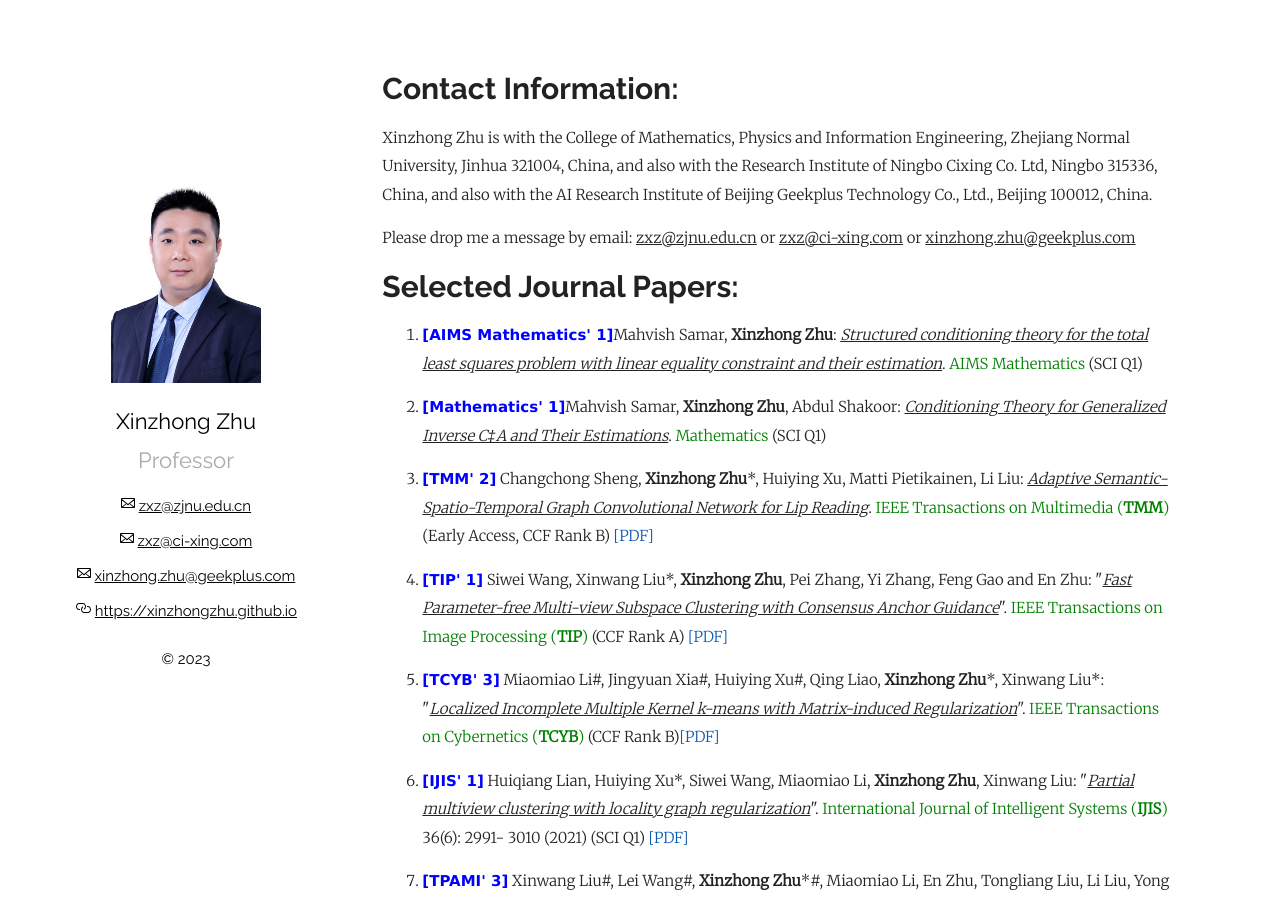
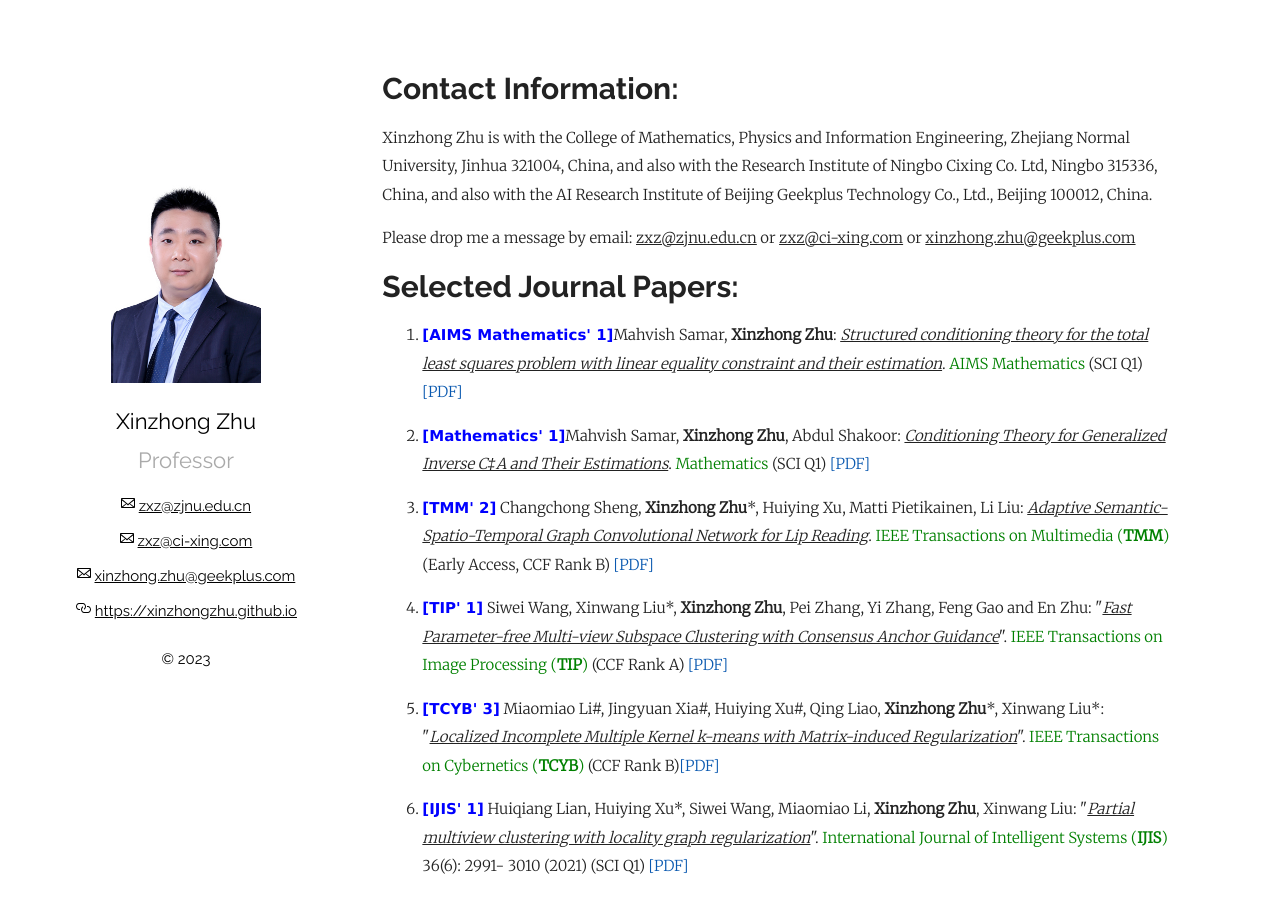
Before and after one commit to xinzhongzhu/xinzhongzhu.github.io, a Jekyll site: the page built from index.md, in a window 1280 px wide and 900 px high. Built offline with Jekyll 4.4.1, drawn with Linux system fonts in a browser that asks for light colours; our own code applies the rules of GitHub Pages for plain Markdown files.

Commit message:
Update index.md

```diff
--- a/index.md
+++ b/index.md
@@ -17,9 +17,9 @@ Please drop me a message by email: <u>zxz@zjnu.edu.cn</u> or <u>zxz@ci-xing.com<
 
 
 
-   <p style="margin-top: 8px;"><li><font face="verdana" color="blue"><b>[AIMS Mathematics' 1]</b></font>Mahvish Samar, <b>Xinzhong Zhu</b>: <i><u>Structured conditioning theory for the total least squares problem with linear equality constraint and their estimation</u></i>. <font color="green">AIMS Mathematics</font> (SCI Q1)</li></p>
+   <p style="margin-top: 8px;"><li><font face="verdana" color="blue"><b>[AIMS Mathematics' 1]</b></font>Mahvish Samar, <b>Xinzhong Zhu</b>: <i><u>Structured conditioning theory for the total least squares problem with linear equality constraint and their estimation</u></i>. <font color="green">AIMS Mathematics</font> (SCI Q1) <a href = "  https://xinzhongzhu.github.io/document/AIMS%20Mathematics.pdf">[PDF]</a></li></p>
 
- <p style="margin-top: 8px;"><li><font face="verdana" color="blue"><b>[Mathematics' 1]</b></font>Mahvish Samar, <b>Xinzhong Zhu</b>, Abdul Shakoor: <i><u>Conditioning Theory for Generalized Inverse C‡A and Their Estimations</u></i>. <font color="green">Mathematics</font> (SCI Q1)</li></p>
+ <p style="margin-top: 8px;"><li><font face="verdana" color="blue"><b>[Mathematics' 1]</b></font>Mahvish Samar, <b>Xinzhong Zhu</b>, Abdul Shakoor: <i><u>Conditioning Theory for Generalized Inverse C‡A and Their Estimations</u></i>. <font color="green">Mathematics</font> (SCI Q1) <a href = "  https://xinzhongzhu.github.io/document/Mathematics.pdf">[PDF]</a></li></p>
 
 <p style="margin-top: 8px;"><li><font face="verdana" color="blue"><b>[TMM' 2]</b></font> Changchong Sheng, <b>Xinzhong Zhu</b>*, Huiying Xu, Matti Pietikainen, Li Liu: <i><u>Adaptive Semantic-Spatio-Temporal Graph Convolutional Network for Lip Reading</u></i>. <font color="green">IEEE Transactions on Multimedia (<b>TMM</b>)</font> (Early Access, CCF Rank B) <a href = "https://github.com/xinzhongzhu/xinzhongzhu.github.io/blob/master/document/Adaptive_Semantic-Spatio-Temporal_Graph_Convolutional_Network_for_Lip_Reading.pdf">[PDF]</a></li></p>
 
```
